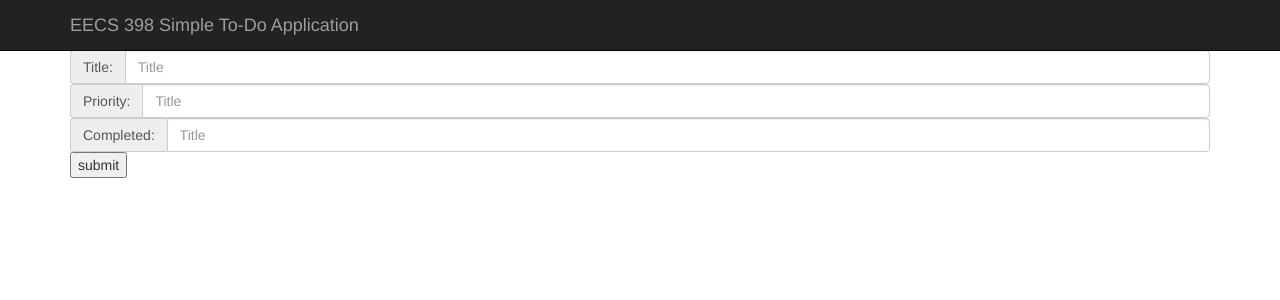
After one commit to tarunsk/eecs398-flask-sample, a Flask app: template templates/create.html in a window 1280 px wide. The commit adds this page. Shown: the top 300 px of the page. Run offline with Flask 2, Linux system fonts and the light colour scheme; the template is opened without the code that fills it, so the values that code supplies are empty; some libraries are stand-ins or nearby versions.

Commit message:
Added frontend for todo note creation

```diff
--- a/app.py
+++ b/app.py
@@ -1,5 +1,5 @@
 #!venv/bin/python
-from flask import Flask, jsonify, request, render_template
+from flask import Flask, jsonify, request, render_template, redirect, url_for
 
 app = Flask(__name__)
 
@@ -20,8 +20,7 @@ tasks = [
 
 @app.route('/')
 def index():
-    return render_template("index.html")
-    #return "Hello, World!\n Welcome to this basic To-Do Application built using Flask."
+    return redirect(url_for("all_tasks"))
 
 @app.route('/api/v1/tasks')
 def all_tasks():
@@ -33,18 +32,23 @@ def get_task(id):
     task = [task for task in tasks if task['id'] == id]
     return render_template("task.html", task=task[0])
 
-@app.route('/create', methods=['POST'])
+@app.route('/api/v1/create', methods=['GET','POST'])
 def create_task():
-    tasks.append(request.get_json())
-    return 'Success!', 200
+    task = {
+            'id': tasks[-1]['id'] + 1,
+            'title': request.form.get("title"),
+            'Priority': request.form.get("Priority"),
+            'completed': request.form.get("completed")
+            }
+    tasks.append(task)
+    return render_template("alltasks.html", parent_dict=tasks)
 
 @app.route('/api/v1/tasks/<id>', methods=['DELETE'])
 def delete_task(id):
     id = int(id)
     task = [task for task in tasks if task['id'] == id]
     tasks.remove(task[0])
-    return jsonify({'result': True})
-    # return render_template("alltasks.html", parent_dict=tasks)
+    return render_template("alltasks.html", parent_dict=tasks)
 
 @app.route('/api/v1/tasks/<id>', methods=['PUT'])
 def update_task(id):
--- /dev/null
+++ b/templates/create.html
@@ -0,0 +1,19 @@
+{% extends 'alltasks.html' %}
+
+{% block container %}
+    <form enctype="application/json" action = "{{ url_for('create_task') }}" method = "post">
+       <div class="input-group">
+         <span class="input-group-addon" id="title">Title: </span>
+         <input type="text" class="form-control" name="title" placeholder="Title" aria-describedby="basic-addon1">
+       </div>
+       <div class="input-group">
+         <span class="input-group-addon" id="Priority">Priority: </span>
+         <input type="text" class="form-control" name="Priority" placeholder="Title" aria-describedby="basic-addon1">
+       </div>
+       <div class="input-group">
+         <span class="input-group-addon" id="ID">Completed: </span>
+         <input type="text" class="form-control" name="completed" placeholder="Title" aria-describedby="basic-addon1">
+       </div>
+       <p><input type = "submit" value = "submit" /></p>
+    </form>
+{% endblock %}
--- a/templates/task.html
+++ b/templates/task.html
@@ -6,5 +6,6 @@
       <small>Completed: {{ task['completed'] }}</small>
     </h1>
     <h3>Priority: {{ task['Priority'] }}</h3>
+    <a href="{{ url_for('delete_task', id=task['id']) }}">Mark as complete</a>
   </div>
 {% endblock %}
```
